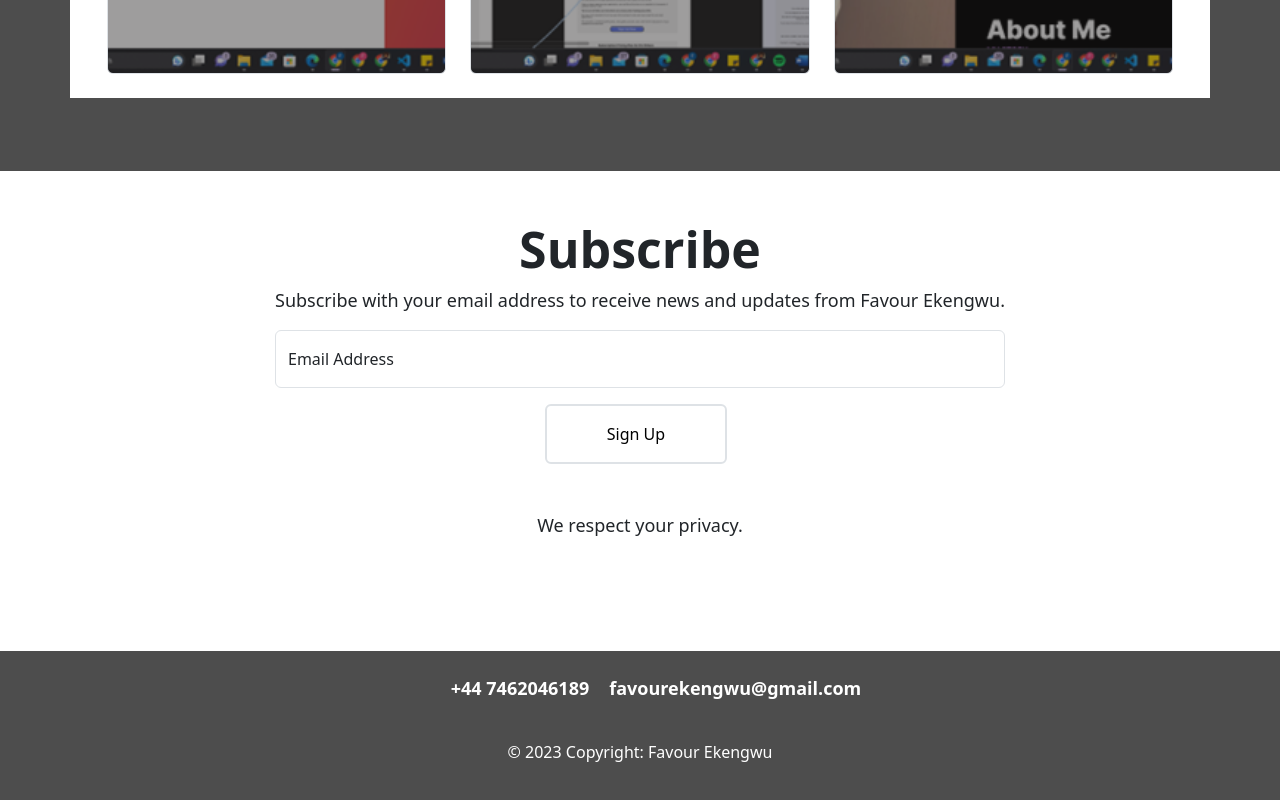
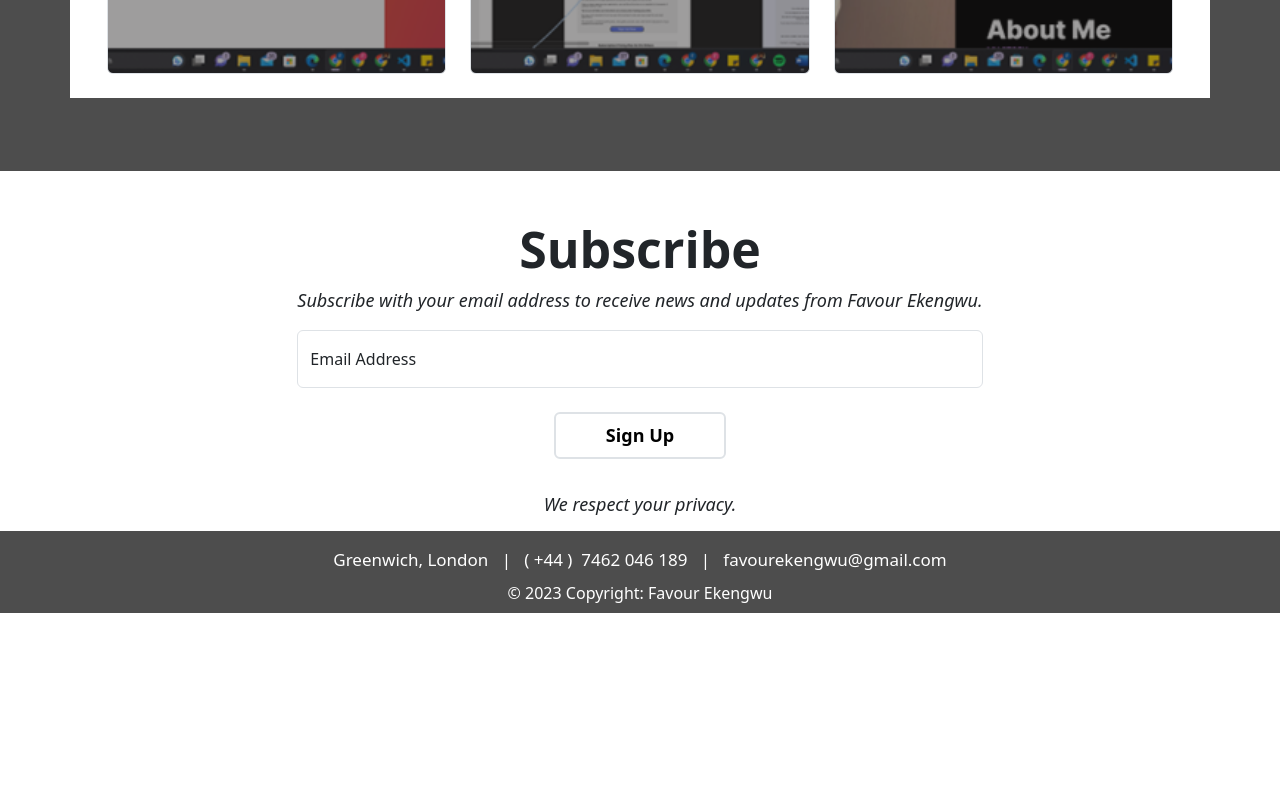
Before and after one commit to favourekengwu/firstProjectPortfolioBGIT, a React (Create React App) app: page / in a window 1280 px wide. Shown: the part 1979-2779 px from the top of the page. After the commit the page ends 2592 px from the top, so only its background shows below. Built offline with nearby package versions, Linux system fonts and the light colour scheme.

Commit message:
subscribe update

```diff
--- a/src/components/Footer.css
+++ b/src/components/Footer.css
@@ -3,23 +3,22 @@
 footer {
     background-color:#4d4d4d;
     /* background-color: rgba(0, 0, 0, 0.2);      */
-    padding: 3vh;
-    text-align: center;
+    padding-top: 2vh;
+    /* text-align: center; */
     color: #fff;
 }
 
 .footer_ul {
-    display: flex;
-    justify-content: center;
-    gap: 10px;
+
+    /* display: flex; */
+    /* justify-content: center;
+    gap: 10px; */
     list-style: none;
 }
 
-.footer_ul li a {
-    color: #fff;
+.footer_text {
+    text-align: center;
+    white-space: pre-wrap;
+    font-size: 17px;
+    font-weight: 450;
 }
-
-/* hr{
-    border-left: 6px solid green;
-    height: 50%;
-} */
--- a/src/components/Footer.jsx
+++ b/src/components/Footer.jsx
@@ -5,16 +5,12 @@ const Footer = () => {
   return (
     <footer>
       <div className="container">
-        <div className="footer_section">
-          <ul className="footer_ul">
-              <li>+44 7462046189</li>
-              <hr />
-              <li>favourekengwu@gmail.com</li>
-          </ul>
+        <div className="text-center footer_section">
+          <div className="footer_text">Greenwich, London   |   ( +44 )  7462 046 189   |   <a className='text-white text-decoration-none' href="mailto:favourekengwu@gmail.com?subject=my email address" whileHover={{scale: 1.3, textShadow: "0px 0px 20px rgb(221, 195, 239)"}}>favourekengwu@gmail.com</a></div>
         </div>
-        <div className='text-center p-3'>
+        <div className='text-center p-2'>
           © 2023 Copyright:
-          <a className='text-white text-decoration-none' href='https://FavourEkengwu.com/'> Favour Ekengwu</a>
+          <a className='text-white text-decoration-none' href="mailto:favourekengwu@gmail.com?subject=my email address" whileHover={{scale: 1.3, textShadow: "0px 0px 20px rgb(221, 195, 239)"}}> Favour Ekengwu</a>
         </div>
       </div>
     </footer>
--- a/src/components/Home/Subscribe.css
+++ b/src/components/Home/Subscribe.css
@@ -1,6 +1,6 @@
 /* Subscribe Stying */
 .subscribe_section {
-    height: 60vh;
+    height: 45vh;
 }
 
 .subscribe_wrapper {
@@ -13,12 +13,13 @@
 
 .subscribe_title {
     font-size: 50px;
-    font-weight: 650;
+    font-weight: 600;
 }
 
 .subscribe_text {
     font-size: 18px;
     font-weight: 500;
+    font-style: oblique;
 }
 
 .subscribe_button {
@@ -26,6 +27,8 @@
     transition: all 0.2s ease-in-out;
     background-color: transparent;
     color: black;
+    font-size: 18px;
+    font-weight: 600;
 }
 
 .subscribe_button:hover {
--- a/src/components/Home/Subscribe.jsx
+++ b/src/components/Home/Subscribe.jsx
@@ -1,29 +1,42 @@
-import React from 'react';
+import React, {useState} from 'react';
 import './Subscribe.css';
 
 const Subscribe = () => {
+    const [emailAddress, setEmailAddress] = useState("");
+    const onFormSubmit = (e) => {
+        e.preventDefault();
+       if (emailAddress === "" ) {
+        alert('Please Enter Your Email Address');
+       } else {
+        alert("Email Entered is valid");
+       };
+    };
   return (
-    <div>
-        <section className="subscribe_section pt-5">
+    <div id="subscribe">
+        <section  className="subscribe_section pt-5">
             <div className="container">
                 <div className="subscribe_wrapper w-100">
                     <div className="subscribe_content">
                         <h2 className="subscribe_title">Subscribe</h2>
                         <p className="subscribe_text">Subscribe with your email address to receive news and updates from Favour Ekengwu.</p>
-                        <div className="form-floating mb-3">
+                        <form onSubmit={onFormSubmit} className="form-floating mb-3">
                             <input
-                            type="text"
+                            type="email"
+                            onChange={(e)=>setEmailAddress(e.target.value)} value={emailAddress}
                             className="form-control input_style"
                             name="formId1"
                             id="formId1"
                             placeholder="Email Address"
                             />
                             <label for="formId1">Email Address</label>
-                        </div>
-                        <button type="button" className="btn me-3 ms-2 p-3 nav-button border border-2 rounded subscribe_button">Sign Up</button>
+
+                            <button type="submit" value="Submit" className="btn mt-4 p-2 nav-button border border-2 rounded subscribe_button">Sign Up</button>
+
+                        </form>
+
                         {/* <a href="mailto:favourekengwu@gmail.com?subject=my email address" whileHover={{scale: 1.3, textShadow: "0px 0px 20px rgb(221, 195, 239)",}}>Sign Up</a> */}
                     </div>
-                    <div className='pt-5 subscribe_text'>
+                    <div className='pt-3 subscribe_text'>
                         We respect your privacy.
                     </div>
                 </div>
--- a/src/components/Navbar.jsx
+++ b/src/components/Navbar.jsx
@@ -1,6 +1,7 @@
 import React from 'react';
 import './Navbar.css';
 import { NavLink } from 'react-router-dom';
+import { Link } from 'react-router-dom';
 
 const Navbar = () => {
   return (
@@ -23,7 +24,7 @@ const Navbar = () => {
                             <NavLink className="nav-link" to="/portfolio">Portfolio</NavLink>
                         </li>
                         <li className="nav-item me-4">
-                            <NavLink className="nav-link" to="/games">Games</NavLink>
+                            <Link className="nav-link" to="#section" smooth>Games</Link>
                         </li>
                         <li className="nav-item me-4 nav-button border border-2 rounded ms-2 navbar_button">
                             <NavLink className="nav-link" to="/contact">Contact</NavLink>
```
